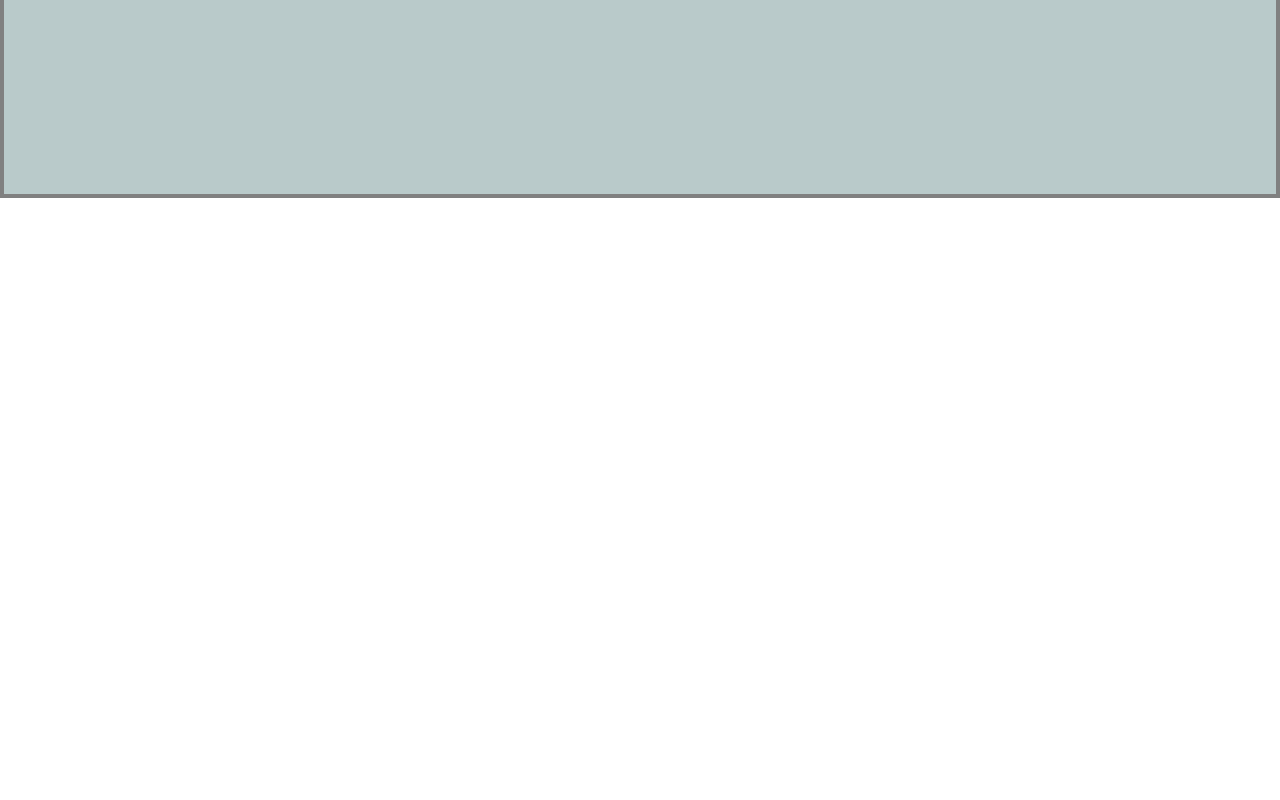
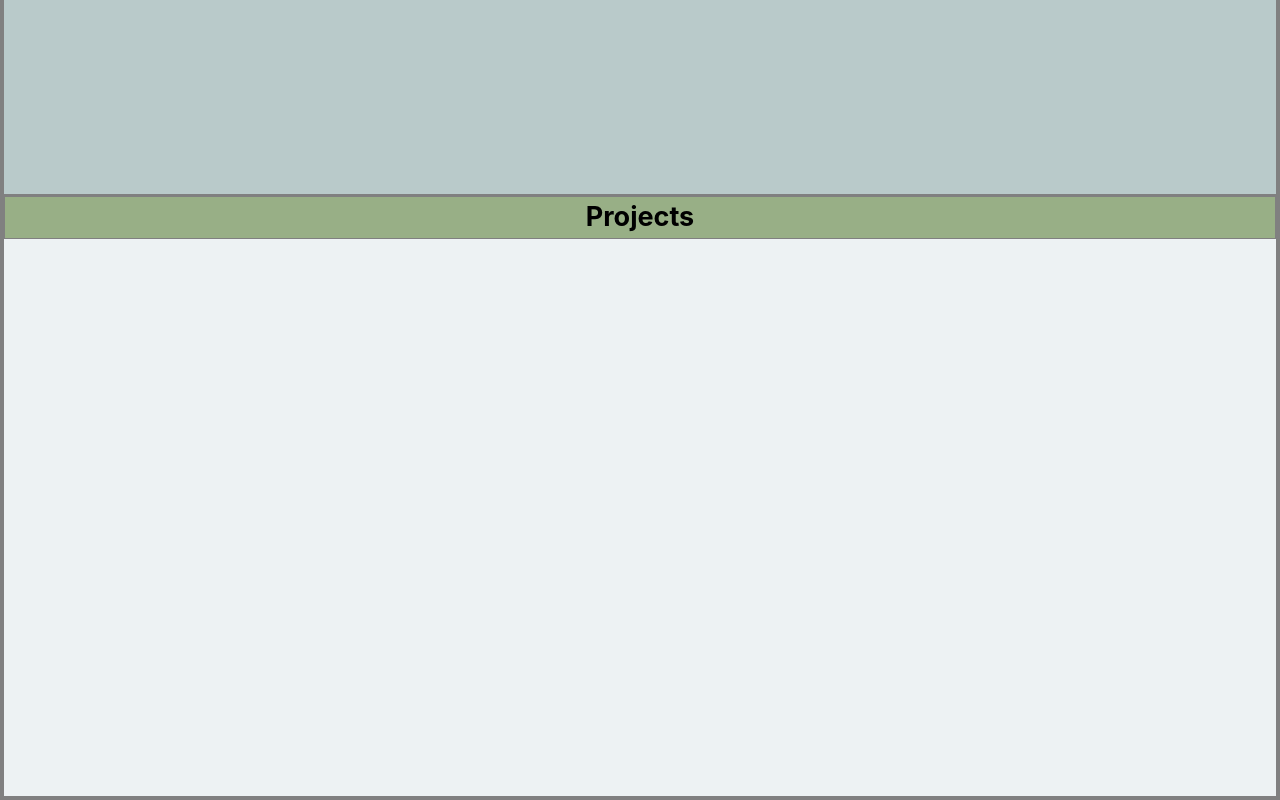
Before and after one commit to no-la/my-portfolio-for-2026, a React (Vite) app: page / in a window 1280 px wide. Shown: the part 1264-2064 px from the top of the page. Before the commit the page ends 1462 px from the top, so only its background shows below. Built offline with nearby package versions, Linux system fonts and the light colour scheme.

Commit message:
add my-projects

```diff
--- a/src/app/App.jsx
+++ b/src/app/App.jsx
@@ -4,6 +4,7 @@ import { useState } from 'react';
 import MyHeader from './my-header/my-header';
 import MyProfile from './my-profile/my-profile';
 import MySkills from './my-skills/my-skills';
+import MyProjects from './my-projects/my-projects';
 
 const App = () => {
   return (
@@ -11,6 +12,7 @@ const App = () => {
       <MyHeader />
       <MyProfile />
       <MySkills />
+      <MyProjects />
     </>
   );
 };
--- /dev/null
+++ b/src/app/my-projects/my-projects.css
@@ -0,0 +1,3 @@
+#projects {
+  height: 600px;
+}
--- /dev/null
+++ b/src/app/my-projects/my-projects.jsx
@@ -0,0 +1,12 @@
+import SectionHeader from '../../components/section-header/section-header';
+import './my-projects.css';
+
+const MyProjects = () => {
+  return (
+    <section id="projects">
+      <SectionHeader>Projects</SectionHeader>
+    </section>
+  );
+};
+
+export default MyProjects;
```
